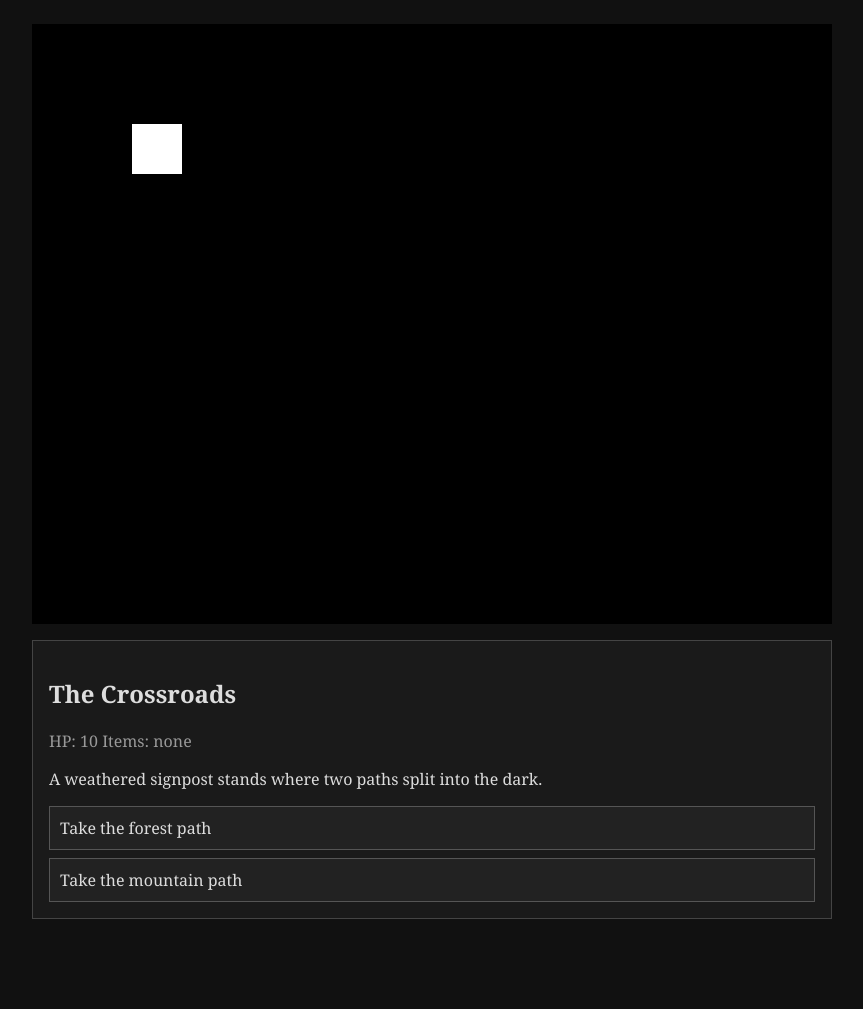
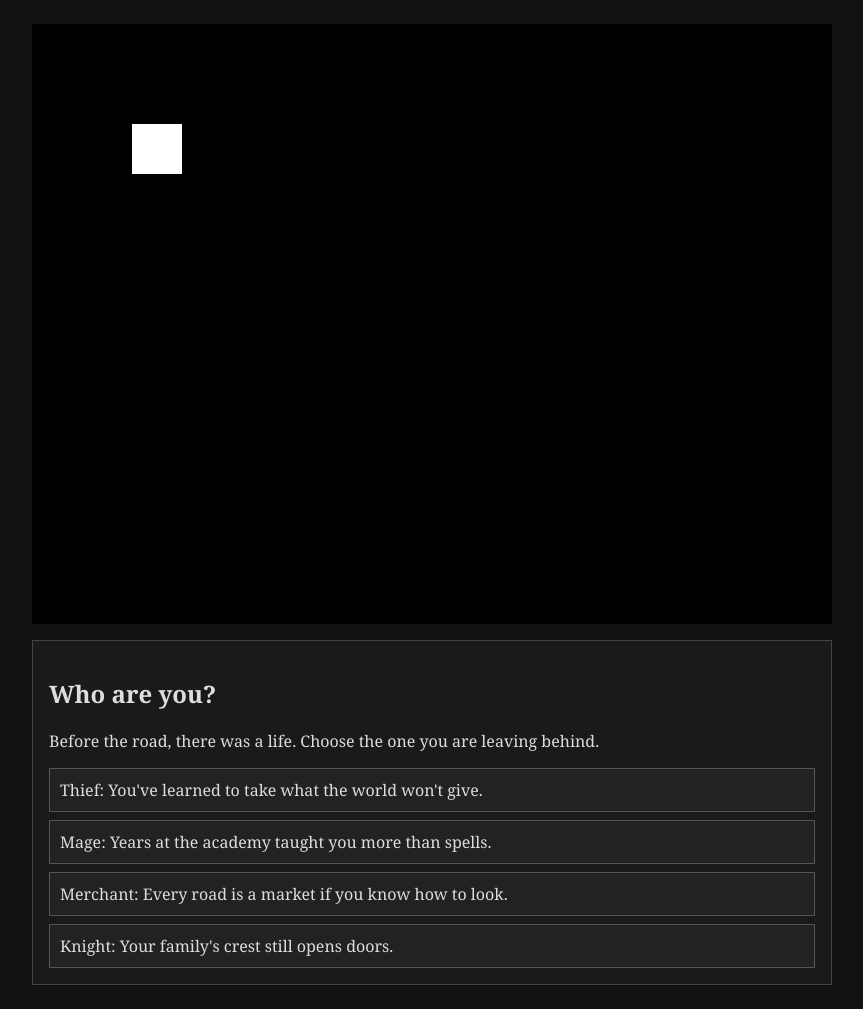
Before and after one commit to royLflush/NoGoingBack, a website built with Vite: page index.html in a window 1280 px wide. Shown: the whole page, without its empty margins (208-1071 px from the left). Before the commit the page ends 943 px from the top, so only its background shows below. Built offline with nearby package versions, Linux system fonts and the light colour scheme.

Commit message:
Added classes and corresponding events

```diff
--- a/index.html
+++ b/index.html
@@ -2,7 +2,7 @@
 <html lang="en">
   <head>
     <meta charset="UTF-8" />
-    <meta name="viewport" content="width=device-width, intitial-scale=1.0" />
+    <meta name="viewport" content="width=device-width, initial-scale=1.0" />
     <title>No Turning Back</title>
   </head>
   <body>
--- a/src/content/areas.ts
+++ b/src/content/areas.ts
@@ -104,8 +104,30 @@ export const areas: Record<string, Area> = {
           effects: [{ type: "damage", amount: 2 }],
           result: "You cut your hand on a sharp stone and find nothing.",
         },
+                {
+          label: "Pick the lock on a side passage",
+          requires: { type: "classIs", classId: "thief" },
+          effects: [{ type: "setFlag", flag: "enteredVault" }],
+          result: "The lock gives way with a quiet click. Old habits.",
+        },
+        {
+          label: "Conjure a flame to light the way",
+          requires: { type: "classIs", classId: "mage" },
+          effects: [{ type: "setFlag", flag: "enteredVault" }],
+          result: "Your flame burns blue in the stale air below.",
+        },
+        {
+          label: "Pay a scavenger to guide you in",
+          requires: { type: "goldAtLeast", amount: 20 },
+          effects: [
+            { type: "loseGold", amount: 20 },
+            { type: "setFlag", flag: "enteredVault" },
+          ],
+          result: "The scavenger pockets your coin without meeting your eyes.",
+        },
       ],
     },
     exits: [],
   },
+
 };
--- /dev/null
+++ b/src/content/classes.ts
@@ -0,0 +1,45 @@
+export type ClassId = "thief" | "mage" | "merchant" | "knight";
+
+export interface ClassDef {
+  id: ClassId;
+  name: string;
+  description: string;
+  startAreaId: string;
+  startingGold: number;
+  startingItems: string[];
+}
+
+export const classes: Record<ClassId, ClassDef> = {
+  thief: {
+    id: "thief",
+    name: "Thief",
+    description: "You've learned to take what the world won't give.",
+    startAreaId: "crossroads",
+    startingGold: 2,
+    startingItems: ["lockpicks"],
+  },
+  mage: {
+    id: "mage",
+    name: "Mage",
+    description: "Years at the academy taught you more than spells.",
+    startAreaId: "crossroads",
+    startingGold: 15,
+    startingItems: ["spellbook"],
+  },
+  merchant: {
+    id: "merchant",
+    name: "Merchant",
+    description: "Every road is a market if you know how to look.",
+    startAreaId: "crossroads",
+    startingGold: 40,
+    startingItems: ["ledger"],
+  },
+  knight: {
+    id: "knight",
+    name: "Knight",
+    description: "Your family's crest still opens doors.",
+    startAreaId: "crossroads",
+    startingGold: 60,
+    startingItems: ["sword"],
+  },
+};
--- a/src/logic/conditions.ts
+++ b/src/logic/conditions.ts
@@ -1,6 +1,9 @@
 import { state } from "./state";
+import type { ClassId } from "../content/classes";
 
 export type Condition =
+  | { type: "classIs"; classId: ClassId }
+  | { type: "goldAtLeast"; amount: number }
   | { type: "hasItem"; item: string }
   | { type: "hasFlag"; flag: string }
   | { type: "hpAtLeast"; amount: number }
@@ -10,6 +13,10 @@ export type Condition =
 
 export function checkCondition(condition: Condition): boolean {
   switch (condition.type) {
+    case "classIs":
+      return state.classId === condition.classId;
+    case "goldAtLeast":
+      return state.gold >= condition.amount;
     case "hasItem":
       return state.inventory.includes(condition.item);
     case "hasFlag":
--- a/src/logic/effects.ts
+++ b/src/logic/effects.ts
@@ -5,7 +5,9 @@ export type Effect =
   | { type: "heal"; amount: number }
   | { type: "addItem"; item: string }
   | { type: "removeItem"; item: string }
-  | { type: "setFlag"; flag: string };
+  | { type: "setFlag"; flag: string }
+  | { type: "gainGold"; amount: number }
+  | { type: "loseGold"; amount: number };
 
 export function applyEffect(effect: Effect) {
   switch (effect.type) {
@@ -24,6 +26,12 @@ export function applyEffect(effect: Effect) {
     case "setFlag":
       state.flags[effect.flag] = true;
       break;
+    case "gainGold":
+      state.gold += effect.amount;
+      break;
+    case "loseGold":
+      state.gold = Math.max(0, state.gold - effect.amount);
+      break;
     default: {
       const unhandled: never = effect;
       throw new Error(`Unknown effect: ${JSON.stringify(unhandled)}`);
--- a/src/logic/state.ts
+++ b/src/logic/state.ts
@@ -1,20 +1,36 @@
 import { areas } from "../content/areas";
+import { classes, type ClassId } from "../content/classes";
 
 export interface GameState {
+  classId: ClassId | null;
   areaId: string;
   hp: number;
+  gold: number;
   inventory: string[];
   flags: Record<string, boolean>;
   eventDone: boolean;
 }
 
 export const state: GameState = {
-  areaId: "crossroads",
+  classId: null,
+  areaId: "",
   hp: 10,
+  gold: 0,
   inventory: [],
   flags: {},
   eventDone: false,
 };
+
+export function startGame(classId: ClassId) {
+  const chosen = classes[classId];
+  state.classId = classId;
+  state.areaId = chosen.startAreaId;
+  state.hp = 10;
+  state.gold = chosen.startingGold;
+  state.inventory = [...chosen.startingItems];
+  state.flags = {};
+  state.eventDone = false;
+}
 
 export function moveTo(areaId: string) {
   if (!areas[areaId]) {
--- a/src/ui/panel.ts
+++ b/src/ui/panel.ts
@@ -1,5 +1,6 @@
+import { classes } from "../content/classes";
 import { areas } from "../content/areas";
-import { state, moveTo } from "../logic/state";
+import { state, moveTo, startGame } from "../logic/state";
 import { checkCondition } from "../logic/conditions";
 import { applyEffects } from "../logic/effects";
 import type { Condition } from "../logic/conditions";
@@ -20,11 +21,34 @@ function isAvailable(requires?: Condition): boolean {
   return !requires || checkCondition(requires);
 }
 
+function renderClassSelect() {
+  areaName.textContent = "Who are you?";
+  status.textContent = "";
+  story.textContent = "Before the road, there was a life. Choose the one you are leaving behind.";
+  choices.replaceChildren();
+
+  for (const chosen of Object.values(classes)) {
+    addChoice(`${chosen.name}: ${chosen.description}`, () => {
+      startGame(chosen.id);
+      render();
+    });
+  }
+}
+
 export function render(message?: string) {
+  if (state.classId === null) {
+    renderClassSelect();
+    return;
+  }
+
   const area = areas[state.areaId];
+  const playerClass = classes[state.classId];
 
   areaName.textContent = area.name;
-  status.textContent = `HP: ${state.hp}   Items: ${state.inventory.join(", ") || "none"}`;
+  status.textContent =
+    `${playerClass.name}   HP: ${state.hp}   Gold: ${state.gold}   ` +
+    `Items: ${state.inventory.join(", ") || "none"}`;
+
 
   let text = area.description;
   if (message) {
```
